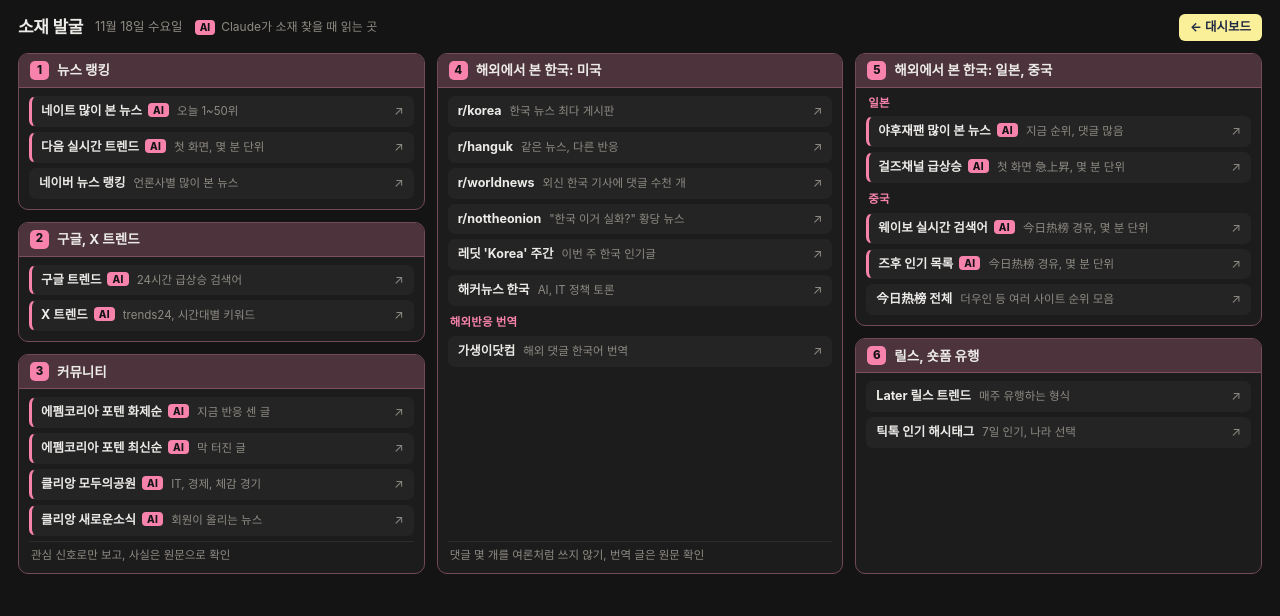
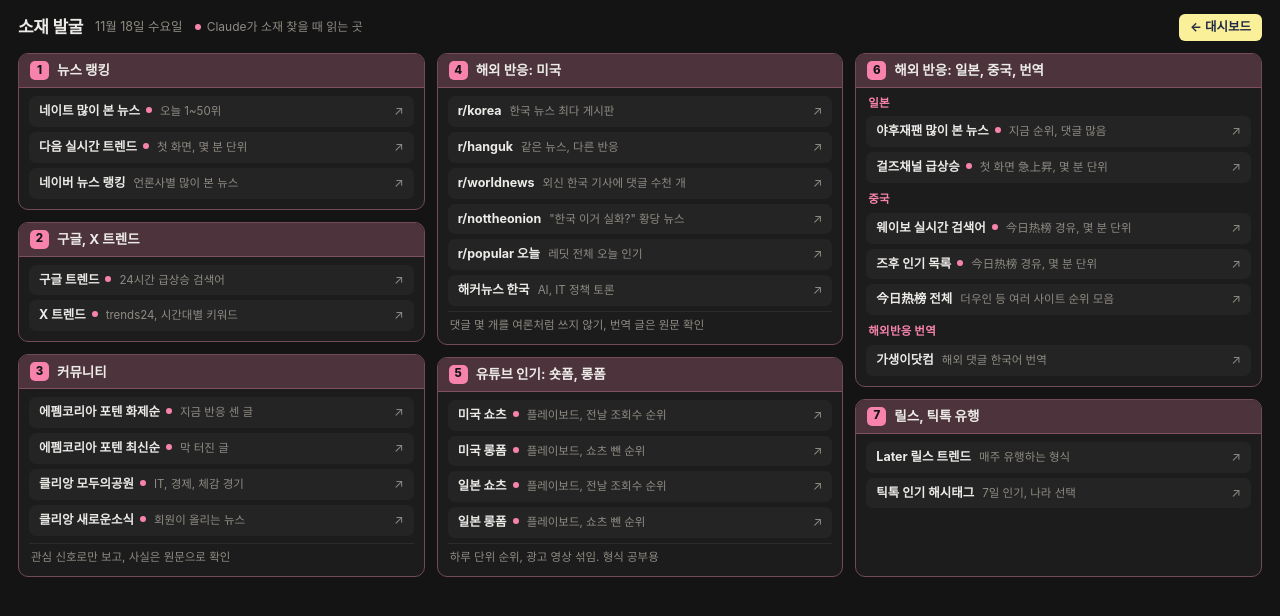
Before and after one commit to ycceva/my_schdule, a plain HTML site: page sojae.html in a window 1280 px wide. Drawn offline with Linux system fonts and the light colour scheme.

Commit message:
소재발굴 페이지: 유튜브 인기(플레이보드) 추가, 읽는 곳 표시를 점으로, 칸 재배치

```diff
--- a/sojae.html
+++ b/sojae.html
@@ -69,11 +69,10 @@
   h3:first-child{padding-top:0}
   .memo{margin-top:auto; padding:6px 2px 0; font-size:11.5px; color:var(--muted); border-top:1px solid var(--line)}
 
-  /* Claude가 소재 찾을 때 읽는 곳 표시 */
-  a.ai{border-left:3px solid var(--a)}
-  a.ai b::after{content:"AI"; margin-left:6px; padding:1px 5px; border-radius:4px; font-size:10px; font-weight:800; letter-spacing:.3px; vertical-align:1px; background:var(--a); color:#141414}
+  /* Claude가 소재 찾을 때 읽는 곳: 제목 옆 작은 점 */
+  a.ai b::after{content:""; display:inline-block; width:6px; height:6px; margin-left:6px; border-radius:50%; background:var(--a); vertical-align:2px}
   .legend{display:flex; align-items:center; gap:6px; color:var(--muted); font-size:12px}
-  .legend i{font-style:normal; padding:1px 5px; border-radius:4px; font-size:10px; font-weight:800; background:var(--a); color:#141414}
+  .legend i{width:6px; height:6px; border-radius:50%; background:var(--a)}
 
   /* 좁은 화면: 한 단으로 */
   @media (max-width:860px){
@@ -89,7 +88,7 @@
 <header>
   <h1>소재 발굴</h1>
   <span class="date" id="today"></span>
-  <span class="legend"><i>AI</i>Claude가 소재 찾을 때 읽는 곳</span>
+  <span class="legend"><i></i>Claude가 소재 찾을 때 읽는 곳</span>
   <button class="back" onclick="location.href='index.html'">← 대시보드</button>
 </header>
 
@@ -126,28 +125,37 @@
     </section>
   </div>
 
-  <!-- 2단: 해외 (미국, 번역) -->
+  <!-- 2단: 미국 반응 + 유튜브 인기 -->
   <div class="col">
     <section class="card">
-      <h2><span class="no">4</span>해외에서 본 한국: 미국</h2>
+      <h2><span class="no">4</span>해외 반응: 미국</h2>
       <div class="body">
         <a href="https://www.reddit.com/r/korea/" target="_blank"><span class="t"><b>r/korea</b><small>한국 뉴스 최다 게시판</small></span></a>
         <a href="https://www.reddit.com/r/hanguk/" target="_blank"><span class="t"><b>r/hanguk</b><small>같은 뉴스, 다른 반응</small></span></a>
         <a href="https://www.reddit.com/r/worldnews/" target="_blank"><span class="t"><b>r/worldnews</b><small>외신 한국 기사에 댓글 수천 개</small></span></a>
         <a href="https://www.reddit.com/r/nottheonion/" target="_blank"><span class="t"><b>r/nottheonion</b><small>"한국 이거 실화?" 황당 뉴스</small></span></a>
-        <a href="https://www.reddit.com/search/?q=korea&t=week&sort=top" target="_blank"><span class="t"><b>레딧 'Korea' 주간</b><small>이번 주 한국 인기글</small></span></a>
+        <a href="https://www.reddit.com/r/popular/top/?t=day" target="_blank"><span class="t"><b>r/popular 오늘</b><small>레딧 전체 오늘 인기</small></span></a>
         <a href="https://hn.algolia.com/?q=korea&dateRange=pastWeek&sort=byPopularity" target="_blank"><span class="t"><b>해커뉴스 한국</b><small>AI, IT 정책 토론</small></span></a>
-        <h3>해외반응 번역</h3>
-        <a href="https://www.gasengi.com/" target="_blank"><span class="t"><b>가생이닷컴</b><small>해외 댓글 한국어 번역</small></span></a>
         <p class="memo">댓글 몇 개를 여론처럼 쓰지 않기, 번역 글은 원문 확인</p>
+      </div>
+    </section>
+
+    <section class="card">
+      <h2><span class="no">5</span>유튜브 인기: 숏폼, 롱폼</h2>
+      <div class="body">
+        <a class="ai" href="https://playboard.co/en/chart/short/most-viewed-all-videos-in-united-states-daily" target="_blank"><span class="t"><b>미국 쇼츠</b><small>플레이보드, 전날 조회수 순위</small></span></a>
+        <a class="ai" href="https://playboard.co/en/chart/video/most-viewed-all-videos-in-united-states-daily" target="_blank"><span class="t"><b>미국 롱폼</b><small>플레이보드, 쇼츠 뺀 순위</small></span></a>
+        <a class="ai" href="https://playboard.co/en/chart/short/most-viewed-all-videos-in-japan-daily" target="_blank"><span class="t"><b>일본 쇼츠</b><small>플레이보드, 전날 조회수 순위</small></span></a>
+        <a class="ai" href="https://playboard.co/en/chart/video/most-viewed-all-videos-in-japan-daily" target="_blank"><span class="t"><b>일본 롱폼</b><small>플레이보드, 쇼츠 뺀 순위</small></span></a>
+        <p class="memo">하루 단위 순위, 광고 영상 섞임. 형식 공부용</p>
       </div>
     </section>
   </div>
 
-  <!-- 3단: 해외 (일본, 중국) + 릴스 -->
+  <!-- 3단: 일본, 중국, 번역 + 릴스 -->
   <div class="col">
     <section class="card">
-      <h2><span class="no">5</span>해외에서 본 한국: 일본, 중국</h2>
+      <h2><span class="no">6</span>해외 반응: 일본, 중국, 번역</h2>
       <div class="body">
         <h3>일본</h3>
         <a class="ai" href="https://news.yahoo.co.jp/ranking/access/news" target="_blank"><span class="t"><b>야후재팬 많이 본 뉴스</b><small>지금 순위, 댓글 많음</small></span></a>
@@ -156,11 +164,13 @@
         <a class="ai" href="https://tophub.today/n/KqndgxeLl9" target="_blank"><span class="t"><b>웨이보 실시간 검색어</b><small>今日热榜 경유, 몇 분 단위</small></span></a>
         <a class="ai" href="https://tophub.today/n/mproPpoq6O" target="_blank"><span class="t"><b>즈후 인기 목록</b><small>今日热榜 경유, 몇 분 단위</small></span></a>
         <a href="https://tophub.today/" target="_blank"><span class="t"><b>今日热榜 전체</b><small>더우인 등 여러 사이트 순위 모음</small></span></a>
+        <h3>해외반응 번역</h3>
+        <a href="https://www.gasengi.com/" target="_blank"><span class="t"><b>가생이닷컴</b><small>해외 댓글 한국어 번역</small></span></a>
       </div>
     </section>
 
     <section class="card">
-      <h2><span class="no">6</span>릴스, 숏폼 유행</h2>
+      <h2><span class="no">7</span>릴스, 틱톡 유행</h2>
       <div class="body">
         <a href="https://later.com/blog/instagram-reels-trends" target="_blank"><span class="t"><b>Later 릴스 트렌드</b><small>매주 유행하는 형식</small></span></a>
         <a href="https://ads.tiktok.com/business/creativecenter/inspiration/popular/hashtag/pc/en?region=US&period=7" target="_blank"><span class="t"><b>틱톡 인기 해시태그</b><small>7일 인기, 나라 선택</small></span></a>
```
